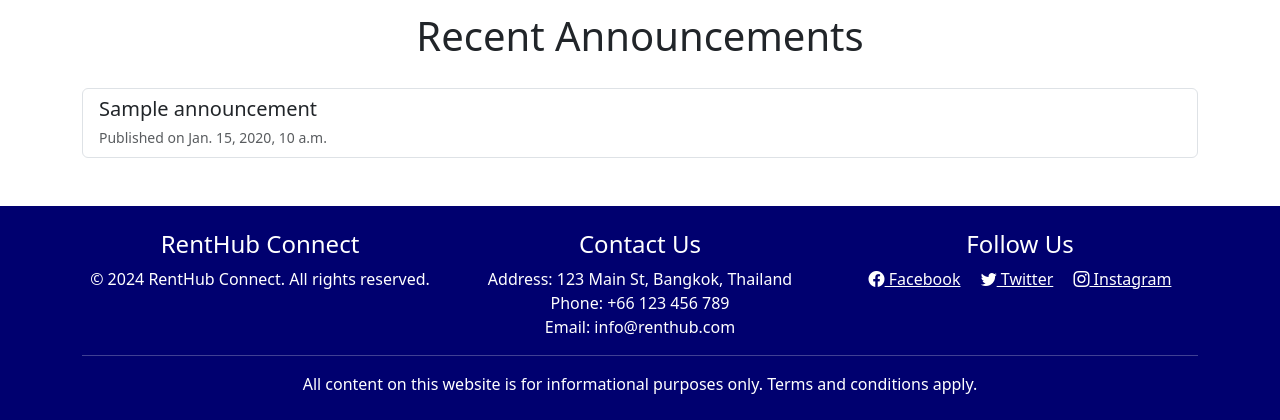
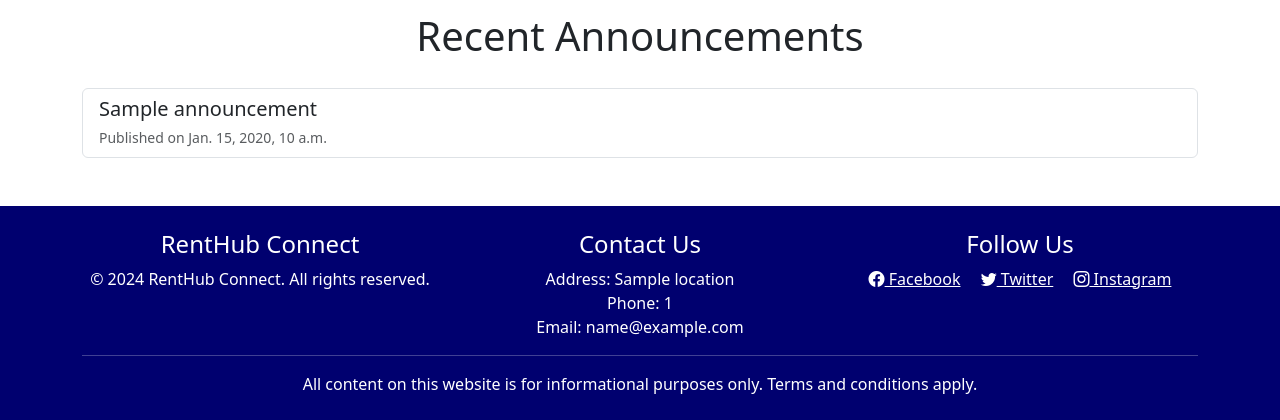
Before and after one commit to Pong50887/RentHub-Connect-Selenium, a Django app: template renthub/templates/renthub/home.html in a window 1280 px wide. Shown: the part 868-1288 px from the top of the page. Run offline with Django 5.2, Linux system fonts and the light colour scheme; the template is opened without the code that fills it: most values are stand-ins (such as "Sample title", 1, 10 or a date in 2020); grey boxes marked "Sample" are stand-in pictures; some libraries are stand-ins or nearby versions.

Commit message:
Update footer

```diff
--- a/renthub/templates/base.html
+++ b/renthub/templates/base.html
@@ -228,9 +228,9 @@
                 </div>
                 <div class="col-md-4">
                     <h4>Contact Us</h4>
-                    <p class="mb-0">Address: 123 Main St, Bangkok, Thailand</p>
-                    <p class="mb-0">Phone: +66 123 456 789</p>
-                    <p class="mb-0">Email: info@renthub.com</p>
+                    <p class="mb-0">Address: {{ contact.location }}</p>
+                    <p class="mb-0">Phone: {{ contact.phone_number }}</p>
+                    <p class="mb-0">Email: {{ contact.email }}</p>
                 </div>
                 <div class="col-md-4">
                     <h4>Follow Us</h4>
```
Also changed, not shown: renthub/templates/renthub/contact_us.html (+0 -26 lines).
